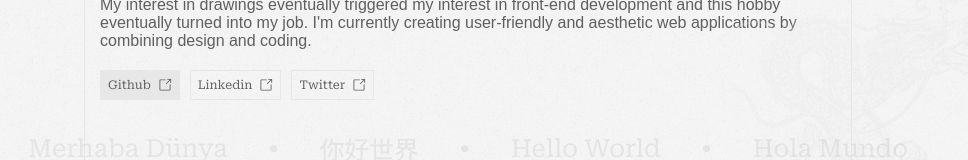
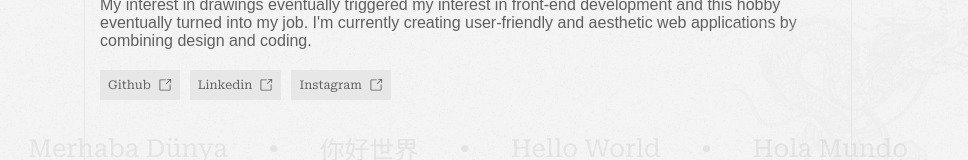
Before and after one commit to bedirhandogan/bedirhandogan.dev, a Nuxt app: page / in a window 1280 px wide. Shown: the part 155-315 px from the top of the page, without its empty margins (172-1140 px from the left). Built offline with nearby package versions, Linux system fonts and the light colour scheme; no server answers; a web font is replaced by a local one.

Commit message:
refactor: add tips to social media account buttons

```diff
--- a/components/introduction.vue
+++ b/components/introduction.vue
@@ -10,6 +10,7 @@
       </p>
 
       <div class="socials">
+         <Tooltip text="View Github account">
             <a
                >Github
                <img
@@ -17,6 +18,8 @@
                   src="../assets/images/link-external-icon.svg"
                />
             </a>
+         </Tooltip>
+         <Tooltip text="View Linkedin account">
             <a
                >Linkedin
                <img
@@ -24,13 +27,16 @@
                   src="../assets/images/link-external-icon.svg"
                />
             </a>
+         </Tooltip>
+         <Tooltip text="View Instagram account">
             <a
-            >Twitter
+               >Instagram
                <img
                   alt="link external"
                   src="../assets/images/link-external-icon.svg"
                />
             </a>
+         </Tooltip>
       </div>
    </div>
 </template>
```
Lines whose indentation alone changed are shown as unchanged.
